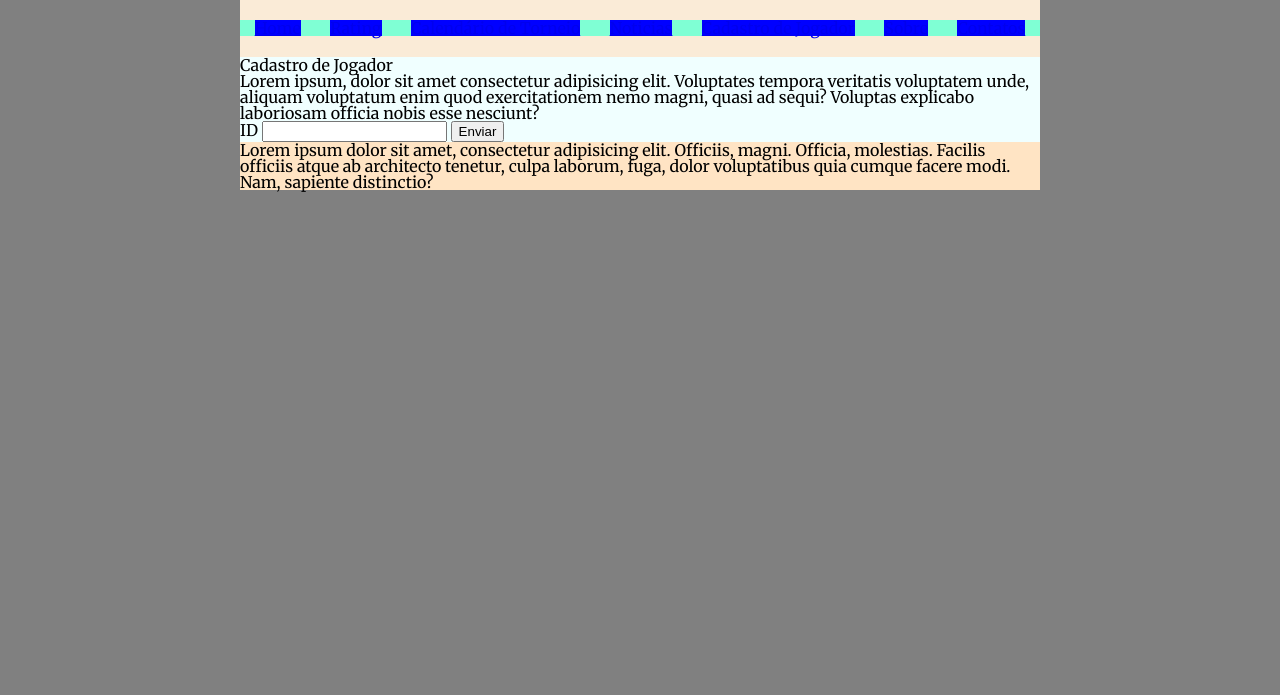
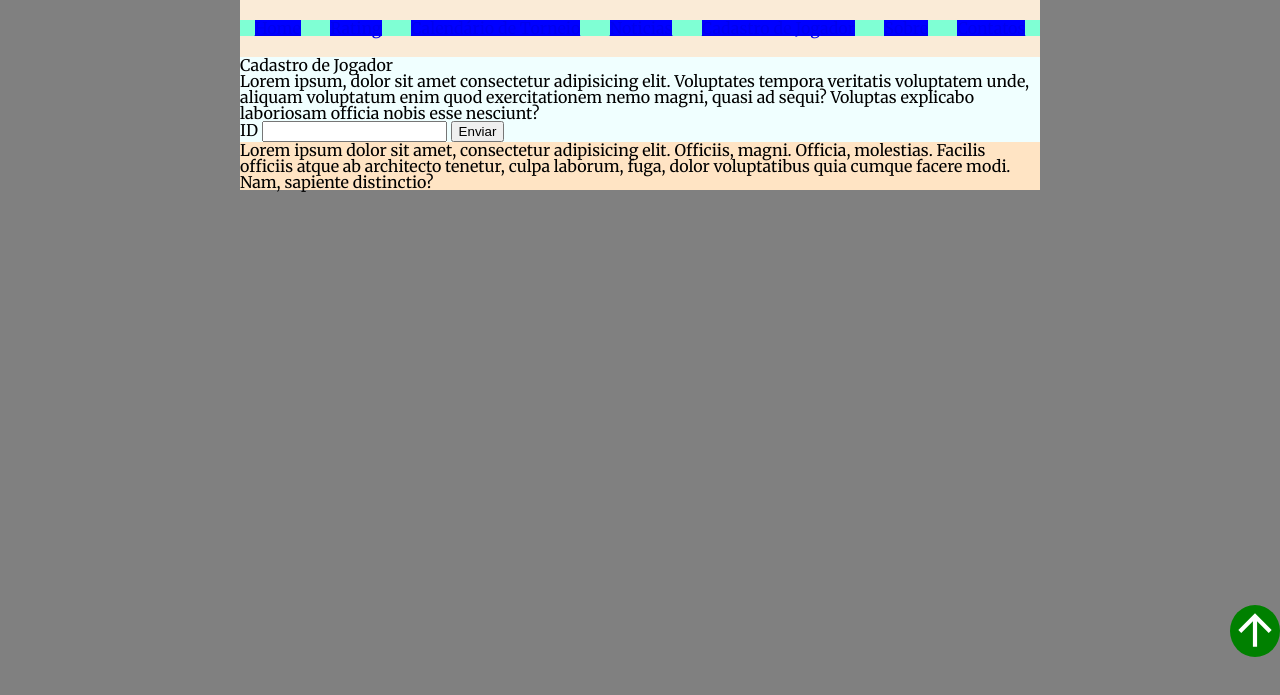
Before and after one commit to RomerisonJunior/cxmap, a plain HTML site: page index.html in a window 1280 px wide. Shown: the part 143-838 px from the top of the page. Drawn offline with Linux system fonts and the light colour scheme.

Commit message:
crianso seta de retorno ao topo

```diff
--- a/assets/styles/style.css
+++ b/assets/styles/style.css
@@ -47,6 +47,11 @@ footer{
 .logo_cavalo{
     background-color: gray;
     width: 100px;
+}
+
+.seta_cima{
+    height: 50px;
+    color: aqua;
 }
 
 .tabuleiro{
@@ -103,3 +108,11 @@ footer{
 }
 
 /* ########### TAGS COM CLASSE ###########*/
+
+.topo{
+    position: fixed;
+    bottom: 0;
+    right: 0;
+    border-radius: 100%;
+    background-color: green;
+}
--- a/index.html
+++ b/index.html
@@ -77,6 +77,10 @@
 
         <footer>
             <p>Lorem ipsum dolor sit amet, consectetur adipisicing elit. Officiis, magni. Officia, molestias. Facilis officiis atque ab architecto tenetur, culpa laborum, fuga, dolor voluptatibus quia cumque facere modi. Nam, sapiente distinctio?</p>
+
+            <div class="topo">
+                <a href="#"><img src="./assets/img/seta_cima.svg" class="seta_cima" alt="top"></a>
+            </div>
         </footer>
     </body>
 </html>
```
